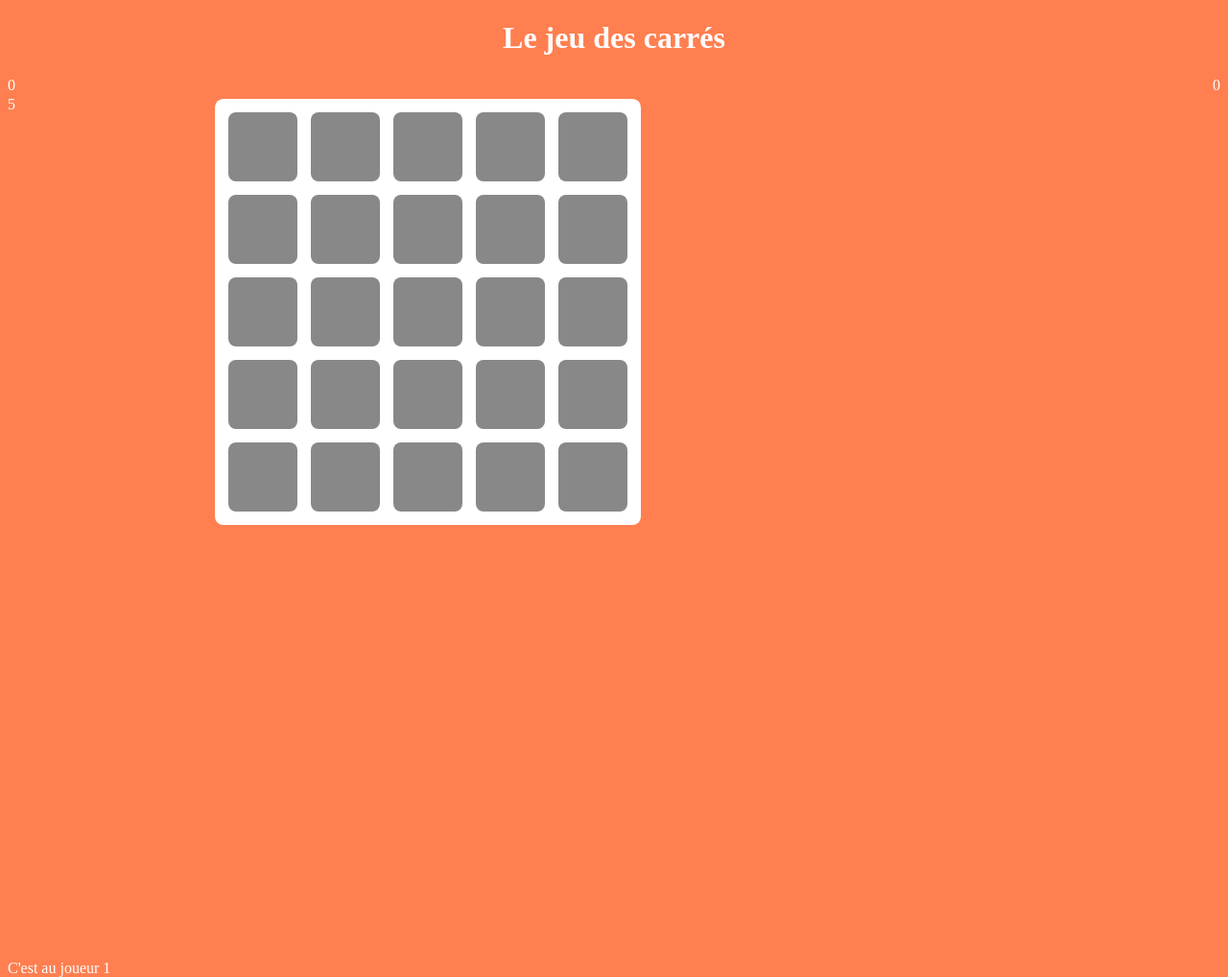
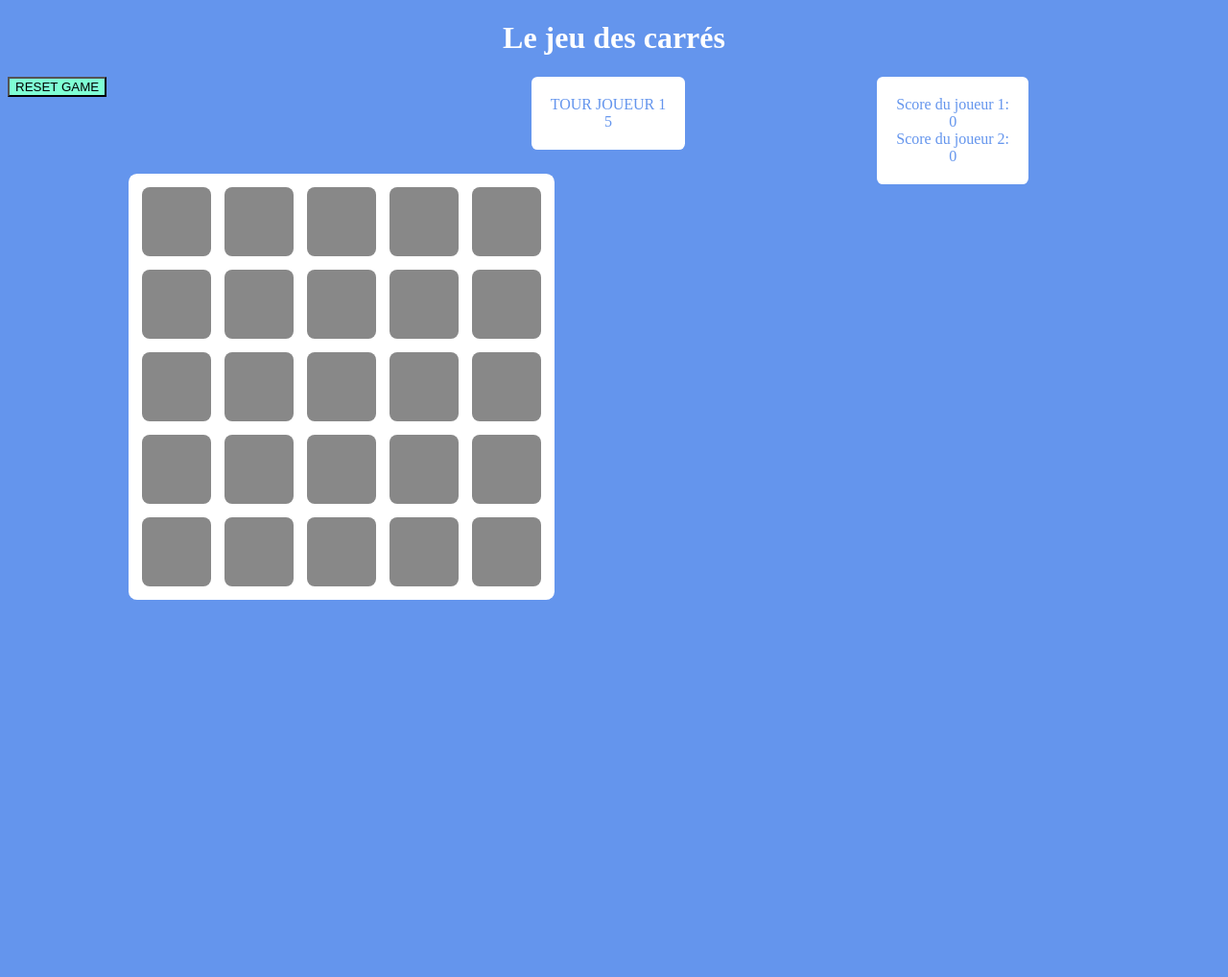
Before and after one commit to crira/jeu_des_carr-s, a plain HTML site: page jeu.html in a window 1280 px wide. Shown: the whole page at 96% size. After the commit the page ends 800 px from the top, so only its background shows below. Drawn offline with Linux system fonts and the light colour scheme.

Commit message:
Changement

```diff
--- /dev/null
+++ b/css/style.css
@@ -0,0 +1,4 @@
+body{
+	background-color:cornflowerblue;
+	color:white;
+}
--- a/css/style_jeu.css
+++ b/css/style_jeu.css
@@ -1,6 +1,6 @@
 /* ---- CSS général ---- */
 body{
-	background-color: coral;
+	background-color: cornflowerblue;
 	color: white;
 }
 
@@ -19,7 +19,8 @@ table{
 }
 
 #jeu{
-	padding-left:100px;
+	display: block;
+	margin:auto;
 }
 
 td {
@@ -64,29 +65,21 @@ td {
 }
 
 /* ---- Score des deux joueurs ---- */
-#score1,.score1{
-	float:left;
-
+/* ---- Timer du jeu ---- */
+.droit{
+	float:right;
+	margin-right:200px;
+	padding:20px;
+	text-align: center;
+	background-color: white;
+	border-radius: 0.4em;
+	color:cornflowerblue;
 }
 
-#score2,.score2{
-	float:right;
+.bouton{
+	background-color: aquamarine;
+	display:inline-block;
 }
-
-/* ---- Timer du jeu ---- */
-#timer{
-	position: absolute;
-	top:100px;
-}
-
-/* ---- Joueur ---- */
-#joueur{
-	position:absolute;
-	top:1000px;
-}
-
-
-
 
 .joueur1{
     background-color: #F00;
--- a/jeu.html
+++ b/jeu.html
@@ -12,17 +12,24 @@
 		<!-- Div qui contient la table de jeu et les scores des joueurs-->
 		<div id="container">
 
-			<!--Score du joueur 1-->
-			<div id="score1"></div>
+			<!-- Tableau des cores-->
+			<div class="droit">
+				Score du joueur 1: <div id="score1"></div>
+				Score du joueur 2: <div id="score2"></div>
+			</div>
+
+			<div class="droit">
+			<!-- Indique quel joueur va jouer-->
+			<div id="joueur"></div>
+			<!--Timer du jeu-->
+			<div id="timer"></div>
+			</div>
+
 
 			<!--Table de jeu-->
 			<div id="jeu"></div>
 
-			<!--Score du joueur 2-->
-			<div id="score2">Score du joueur 2</div>
-
-			<div id="joueur"></div>
-			<div id="timer"></div>
+			<button class="bouton">RESET GAME</button>
 
 		</div>
 
--- a/js/jeu.js
+++ b/js/jeu.js
@@ -48,9 +48,9 @@ function creerGrille(){// création de la grille de jeu dans un tableau html
     document.getElementById("score1").innerHTML=scoreJ1;
     document.getElementById("score2").innerHTML=scoreJ2;
     if(joueurActif==0)
-                document.getElementById("joueur").innerHTML="C'est au joueur 1";
+                document.getElementById("joueur").innerHTML="TOUR JOUEUR 1";
             else
-                document.getElementById("joueur").innerHTML="C'est au joueur 2";
+                document.getElementById("joueur").innerHTML="TOUR JOUEUR 2";
 
 }
 
@@ -77,9 +77,9 @@ function colorier(trait){// fonction qui colorie (elle porte plutot bien son nom
         document.getElementById("score1").innerHTML=scoreJ1;
         document.getElementById("score2").innerHTML=scoreJ2;
         if(joueurActif==0)
-                document.getElementById("joueur").innerHTML="C'est au joueur 1";
+                document.getElementById("joueur").innerHTML="TOUR JOUEUR 1";
             else
-                document.getElementById("joueur").innerHTML="C'est au joueur 2";
+                document.getElementById("joueur").innerHTML="TOUR JOUEUR 2";
         tmp =temps;
     }
 }
```
